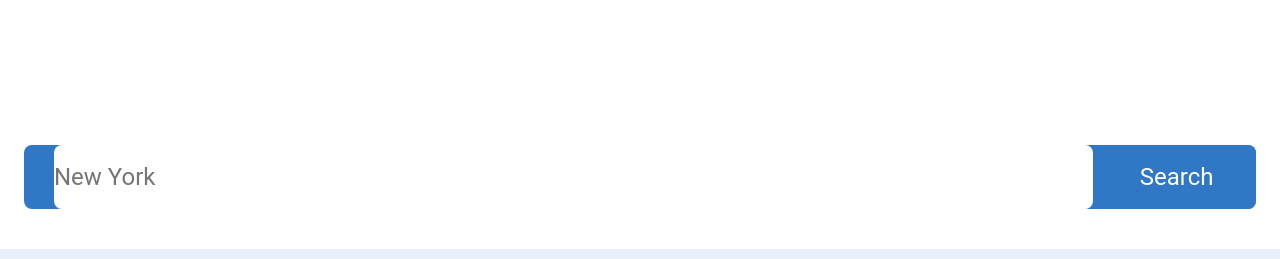
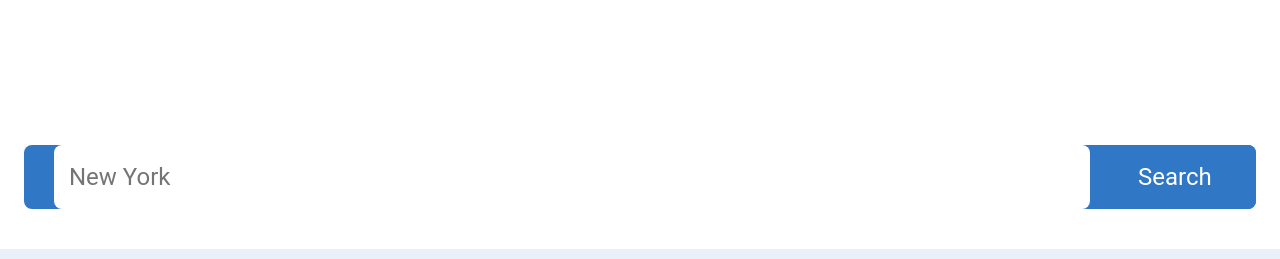
Before and after one commit to atenobi/if-react, a React (Create React App) app in the folder my-app/: page / in a window 1280 px wide. Shown: the top 259 px of the page. Built offline with nearby package versions, Linux system fonts and the light colour scheme.

Commit message:
fix filenames/ fix directory names/ refactor functions for button and input

```diff
--- a/my-app/src/App.jsx
+++ b/my-app/src/App.jsx
@@ -1,8 +1,8 @@
 import React, { useState } from 'react';
 
 // components
-import MainSection from './components/hotel_info_section/MainSection';
-import UserSearchForm from './components/user_search/UserSearcForm';
+import MainSection from './components/hotelInfoSection/MainSection';
+import UserSearchForm from './components/userSearch/UserSearcForm';
 
 // constants
 import hotelArray from './constants/hotelArray';
@@ -20,7 +20,7 @@ const App = () => {
         <UserSearchForm setHotels={setHotels} />
       </div>
       <div className="block_body">
-        {hotels?.length >= 1 ?? <MainSection title="Available hotels" array={hotels} />}
+        {hotels?.length >= 1 && <MainSection title="Available hotels" array={hotels} />}
       </div>
       <div className="block_body">
         <MainSection title="Homes guests loves" array={dataArray} />
--- /dev/null
+++ b/my-app/src/components/userSearch/UserSearcForm.jsx
@@ -0,0 +1,51 @@
+import React, { useState } from 'react';
+import PropTypes from 'prop-types';
+
+// components
+import SearchInput from './searchInput/SearchInput';
+import SearchButton from './searchButton/SearchButton';
+
+// constants
+import hotelArray from '../../constants/hotelArray';
+
+// functions helpers
+import textFormatter from '../../helpersFunctions/textFormatter';
+
+// styles
+import './index.css';
+
+const UserSearchForm = ({ setHotels }) => {
+  const [userStr, setUserStr] = useState('');
+
+  const handleChange = (e) => setUserStr(e.target.value);
+
+  const handleClick = () => {
+    const searchedHotels = [];
+
+    hotelArray.forEach((el) => {
+      if (textFormatter(el.city).includes(textFormatter(userStr))
+        || textFormatter(el.name).includes(textFormatter(userStr))
+        || textFormatter(el.country).includes(textFormatter(userStr))) {
+        searchedHotels.push(el);
+      }
+    });
+    setHotels(searchedHotels);
+  };
+
+  return (
+    <>
+      <div className="container">
+        <div className="top_section__form">
+          <SearchInput text="New York" onChangeFunc={handleChange} />
+          <SearchButton text="Search" onClickFunc={handleClick} />
+        </div>
+      </div>
+    </>
+  );
+};
+
+UserSearchForm.proTypes = {
+  setHotels: PropTypes.func.isRequired,
+};
+
+export default UserSearchForm;
--- a/my-app/src/components/user_search/index.css
+++ b/my-app/src/components/userSearch/index.css
@@ -16,6 +16,7 @@
     height: 64px;
     border: none;
     border-radius: 8px;
+    padding: 15px;
     outline: none;
 }
 
--- /dev/null
+++ b/my-app/src/components/userSearch/searchButton/SearchButton.jsx
@@ -0,0 +1,19 @@
+import React from 'react';
+import PropTypes from 'prop-types';
+
+const SearchButton = ({ text, onClickFunc }) => (
+  <button
+    className="top_section__form_input--button form_input text_lg"
+    type="submit"
+    onClick={() => onClickFunc()}
+  >
+    {text}
+  </button>
+);
+
+SearchButton.propTypes = {
+  text: PropTypes.string.isRequired,
+  onClickFunc: PropTypes.func.isRequired,
+};
+
+export default SearchButton;
--- a/my-app/src/components/user_search/search_input/SearchInput.jsx
+++ b/my-app/src/components/userSearch/searchInput/SearchInput.jsx
@@ -1,19 +1,19 @@
 import React from 'react';
 import PropTypes from 'prop-types';
 
-const SearchInput = ({ setUserStr, text }) => (
+const SearchInput = ({ onChangeFunc, text }) => (
   <>
     <input
       className="form_input top_section__form_input--destination text_lg"
       placeholder={text}
-      onChange={(e) => setUserStr(e.target.value)}
+      onChange={(e) => onChangeFunc(e)}
     />
   </>
 );
 
 SearchInput.proTypes = {
   text: PropTypes.string.isRequired,
-  setUserStr: PropTypes.func.isRequired,
+  onChangeFunc: PropTypes.func.isRequired,
 };
 
 export default SearchInput;
--- a/my-app/src/components/user_search/UserSearcForm.jsx
+++ /dev/null
@@ -1,33 +0,0 @@
-import React, { useState } from 'react';
-import PropTypes from 'prop-types';
-
-// components
-import SearchInput from './search_input/SearchInput';
-import SearchButton from './search_button/SearchButton';
-
-// constants
-import hotelArray from '../../constants/hotelArray';
-
-// styles
-import './index.css';
-
-const UserSearchForm = ({ setHotels }) => {
-  const [userStr, setUserStr] = useState('');
-
-  return (
-    <>
-      <div className="container">
-        <div className="top_section__form">
-          <SearchInput text="New York" setUserStr={setUserStr} />
-          <SearchButton text="Search" array={hotelArray} userString={userStr} setHotels={setHotels} />
-        </div>
-      </div>
-    </>
-  );
-};
-
-UserSearchForm.proTypes = {
-  setHotels: PropTypes.func.isRequired,
-};
-
-export default UserSearchForm;
--- a/my-app/src/components/user_search/search_button/SearchButton.jsx
+++ /dev/null
@@ -1,40 +0,0 @@
-import React from 'react';
-import PropTypes from 'prop-types';
-
-// functions helpers
-import textFormatter from '../../../helpers_function/textFormatter';
-
-const SearchButton = ({
-  text, array, setHotels, userString,
-}) => (
-  <button
-    className="top_section__form_input--button form_input text_lg"
-    type="submit"
-    onClick={() => {
-      const searchedHotels = [];
-
-      array.forEach((el) => {
-        if (textFormatter(el.city).includes(textFormatter(userString))
-          || textFormatter(el.name).includes(textFormatter(userString))
-          || textFormatter(el.country).includes(textFormatter(userString))) {
-          searchedHotels.push(el);
-        }
-      });
-      console.log(searchedHotels);
-      console.log(setHotels(searchedHotels));
-
-      setHotels(searchedHotels);
-    }}
-  >
-    {text}
-  </button>
-);
-
-SearchButton.propTypes = {
-  text: PropTypes.string.isRequired,
-  array: PropTypes.arrayOf(Object).isRequired,
-  userString: PropTypes.string.isRequired,
-  setHotels: PropTypes.func.isRequired,
-};
-
-export default SearchButton;
--- a/my-app/src/helpers_function/textFormatter.js
+++ b/my-app/src/helpersFunctions/textFormatter.js
@@ -1,3 +1,4 @@
+// eslint-disable-next-line no-unused-vars
 import React from 'react';
 
 const textFormatter = (x) => x.toLowerCase().trim();
```
Also changed, not shown: my-app/src/components/hotelInfoSection/HotelItemMaker.jsx (renamed from my-app/src/components/hotel_info_section/HotelItemMaker.jsx), my-app/src/components/hotelInfoSection/MainSection.jsx (renamed from my-app/src/components/hotel_info_section/MainSection.jsx), my-app/src/components/hotelInfoSection/index.css (renamed from my-app/src/components/hotel_info_section/index.css).
